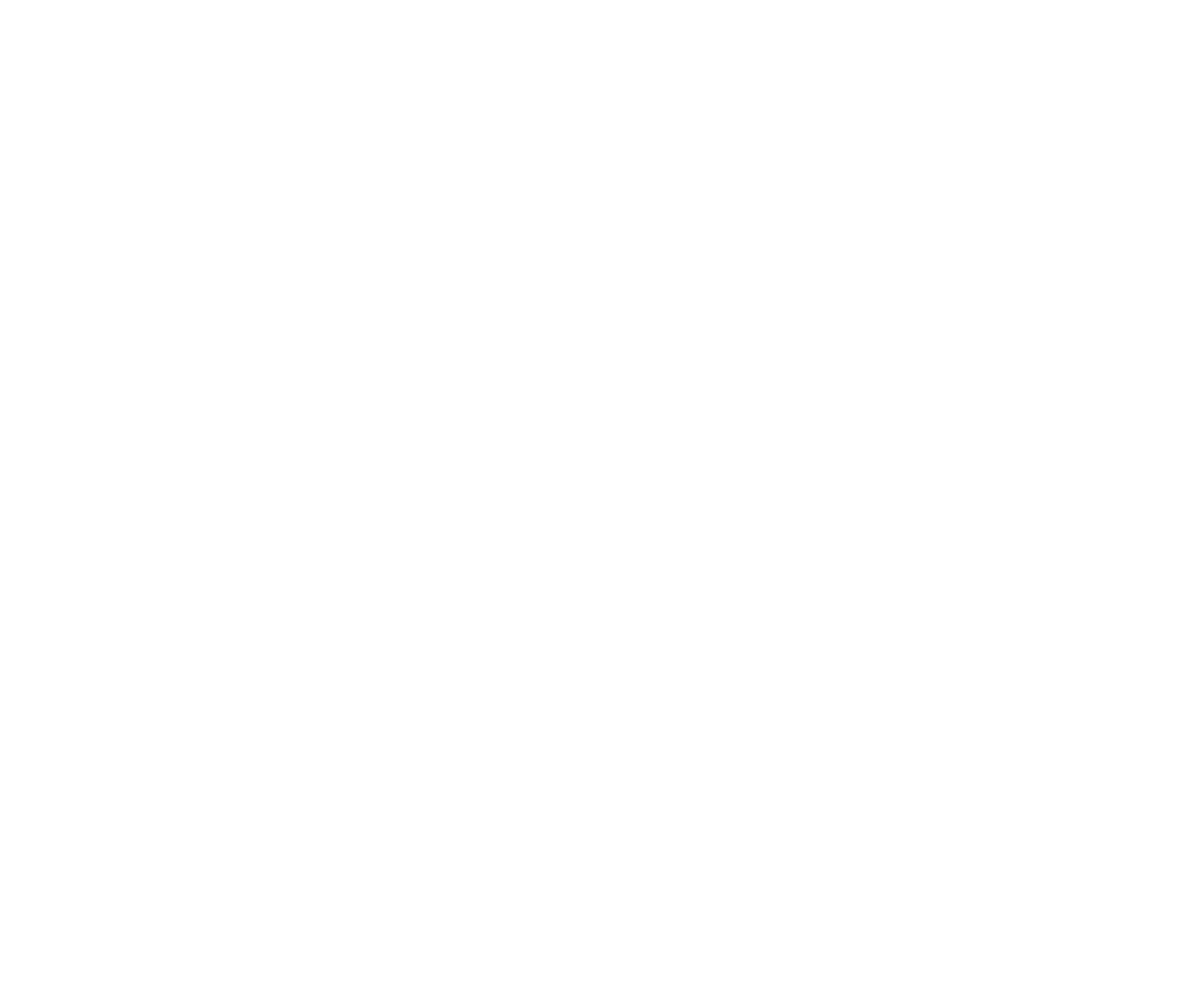
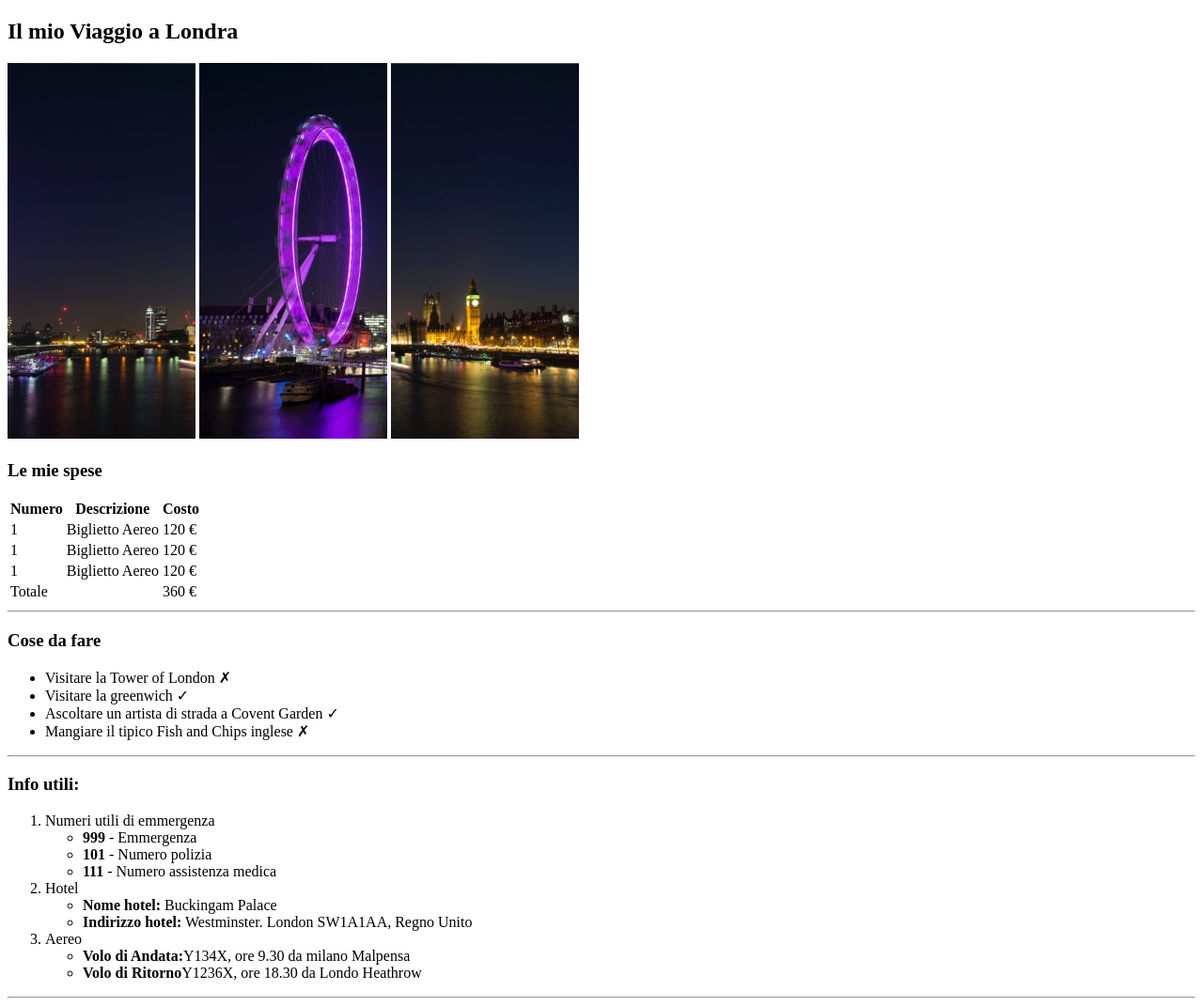
Before and after one commit to SebastianBuftea/html-london-trip, a plain HTML site: page index.html in a window 1280 px wide. Shown: the whole page at 94% size. Before the commit the page ends 800 px from the top, so only its background shows below. Drawn offline with Linux system fonts and the light colour scheme.

Commit message:
[UPDATE] ADD main in index.html

```diff
--- a/index.html
+++ b/index.html
@@ -7,5 +7,108 @@
 </head>
 <body>
 
+    <!-- inserimento titolo e prime immagini  -->
+    <header>
+        <h2>Il mio Viaggio a Londra</h2>
+        <img src="img/pexels-bill-emrich-230794-1.jpg" alt="" width="200">
+        <img src="img/pexels-bill-emrich-230794-0.jpg" alt="" width="200">
+        <img src="img/pexels-bill-emrich-230794-2.jpg" alt="" width="200">
+    </header>
+
+    <!-- inserimento informazioni generali -->
+    <main>
+
+        <!-- prima sezione: le mie spese -->
+        <section>
+            <h3>Le mie spese</h3>
+            <!-- tabella delle spese -->
+            <table>
+                <thead>
+                    <tr>
+                        <th>Numero</th>
+                        <th>Descrizione</th>
+                        <th>Costo</th>
+                    </tr>
+                </thead>
+                <tbody>
+                    <tr>
+                        <td>1</td>
+                        <td>Biglietto Aereo </td>
+                        <td>120 &euro;</td>
+                    </tr>
+                    <tr>
+                        <td>1</td>
+                        <td>Biglietto Aereo </td>
+                        <td>120 &euro;</td>
+                    </tr>
+                    <tr>
+                        <td>1</td>
+                        <td>Biglietto Aereo </td>
+                        <td>120 &euro;</td>
+                    </tr>
+                </tbody>
+                <tfoot>
+                    <tr>
+                        <td colspan="2">Totale</td>
+                        <td>360 &euro;</td>
+                    </tr>
+                </tfoot>
+            </table>
+        </section>
+
+        <hr>
+
+        <!-- seconda sezione: cose da fare  -->
+        <section>
+            <h3>Cose da fare </h3>
+            <!-- lista cose da fare  -->
+            <ul>
+                <li> Visitare la Tower of London &#10007; </li>
+                <li> Visitare la greenwich &#10003;</li>
+                <li>Ascoltare un artista di strada a Covent Garden &#10003;</li>
+                <li> Mangiare il tipico Fish and Chips inglese &#10007;</li>
+            </ul>
+        </section>
+
+        <hr>
+
+        <!-- terza sezione: info untili  -->
+        <section>
+            <h3>Info utili:</h3>
+            <!-- elenco informazioni utili -->
+            <ol>
+                <li>Numeri utili di emmergenza
+                    <ul>
+                        <li><strong>999</strong> - Emmergenza</li>
+                        <li><strong>101</strong> - Numero polizia</li>
+                        <li><strong>111</strong> - Numero assistenza medica </li>
+                    </ul>
+                </li>
+                <li>Hotel
+                    <ul>
+                        <li><strong>Nome hotel:</strong> Buckingam Palace </li>
+                        <li><strong>Indirizzo hotel:</strong> Westminster. London SW1A1AA, Regno Unito </li>
+                    </ul>
+                </li>
+                <li>Aereo
+                    <ul>
+                        <li><strong>Volo di Andata:</strong>Y134X, ore 9.30 da milano Malpensa</li>
+                        <li><strong>Volo di Ritorno</strong>Y1236X, ore 18.30 da Londo Heathrow</li>
+                    </ul>
+                </li>
+            </ol>
+        </section>
+
+        <hr>
+    </main>
+
+    <!-- inserimento delle foto di londra  -->
+    <footer>
+
+    </footer>
+
+
+
+
 </body>
 </html>
```
Also changed, not shown: img/evening-tower-bridge-and-river-thames-london_u-L-P2QVZJ0.jpg (deleted), img/london-400x400-compressor_0.jpg (deleted).
